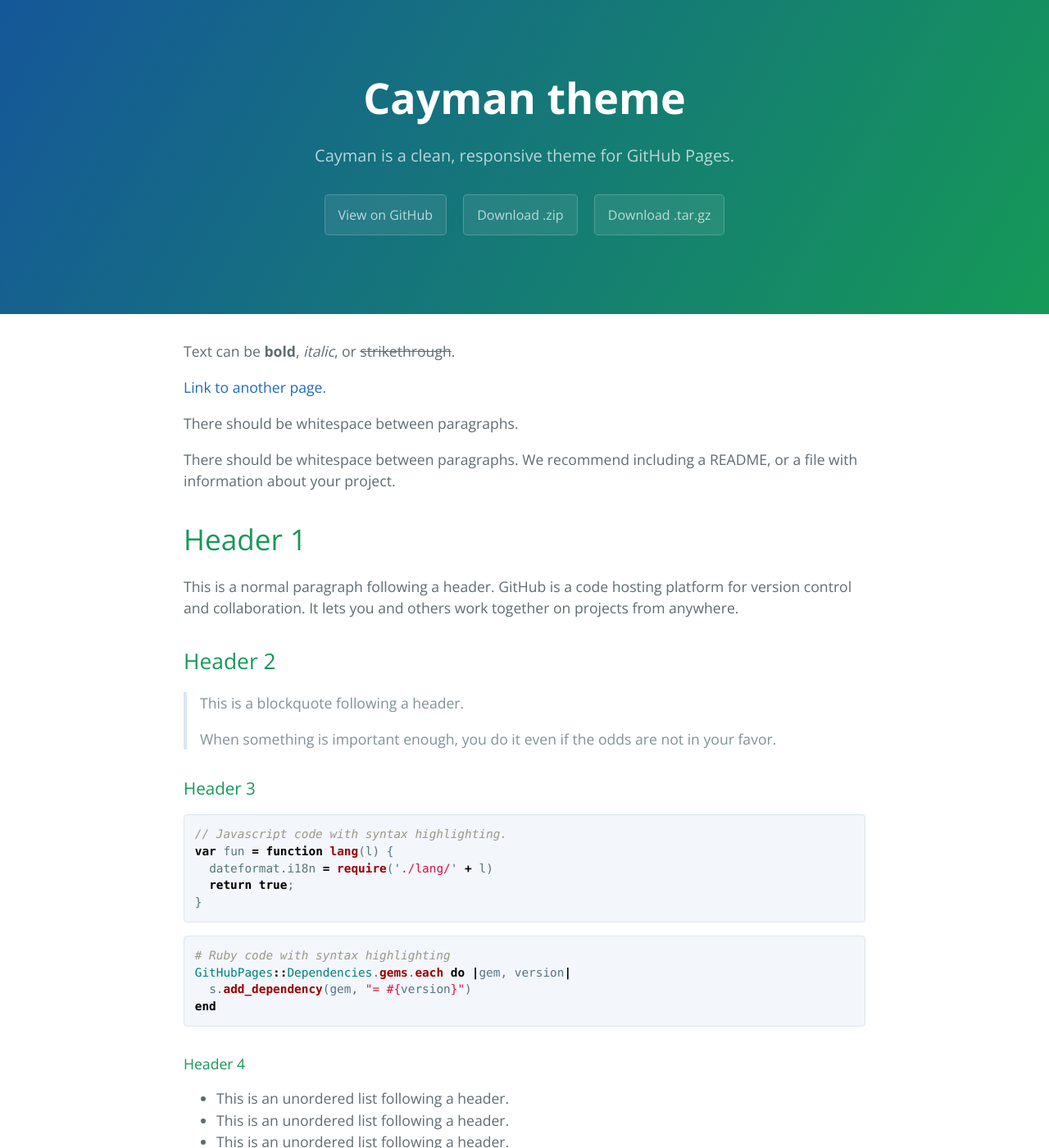
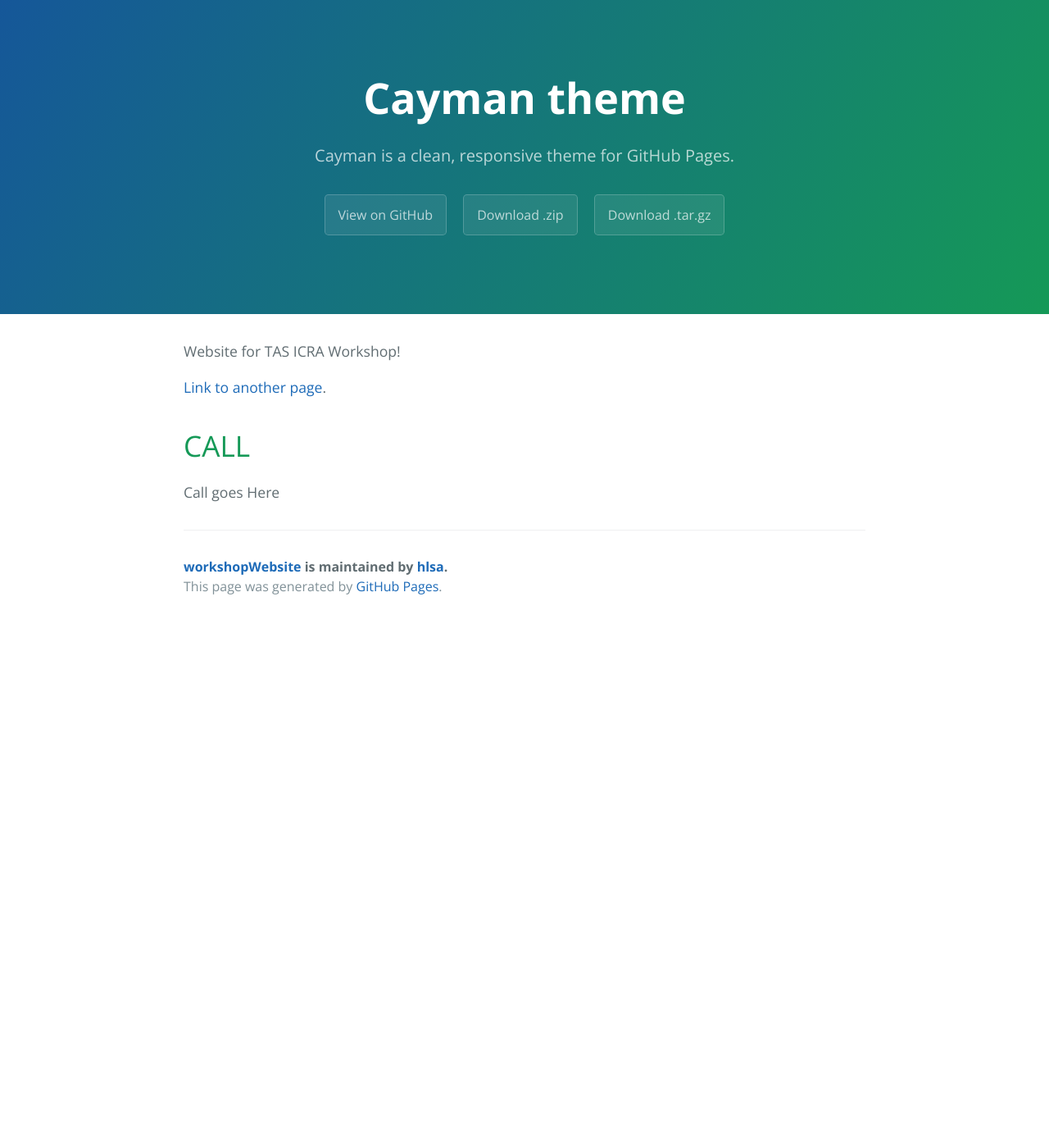
Before and after one commit to hlsa/workshopWebsite, a Jekyll site: the page built from index.md, in a window 1280 px wide and 1400 px high. Shown: the whole window at 82% size. Built offline with Jekyll 4.4.1, drawn with Linux system fonts in a browser that asks for light colours; some of the changed text lies outside the part shown.

Commit message:
Update index.md

````diff
--- a/index.md
+++ b/index.md
@@ -2,122 +2,11 @@
 layout: default
 ---
 
-Text can be **bold**, _italic_, or ~~strikethrough~~.
+Website for TAS ICRA Workshop!
 
 [Link to another page](./another-page.html).
 
-There should be whitespace between paragraphs.
 
-There should be whitespace between paragraphs. We recommend including a README, or a file with information about your project.
+# CALL
 
-# Header 1
-
-This is a normal paragraph following a header. GitHub is a code hosting platform for version control and collaboration. It lets you and others work together on projects from anywhere.
-
-## Header 2
-
-> This is a blockquote following a header.
->
-> When something is important enough, you do it even if the odds are not in your favor.
-
-### Header 3
-
-```js
-// Javascript code with syntax highlighting.
-var fun = function lang(l) {
-  dateformat.i18n = require('./lang/' + l)
-  return true;
-}
-```
-
-```ruby
-# Ruby code with syntax highlighting
-GitHubPages::Dependencies.gems.each do |gem, version|
-  s.add_dependency(gem, "= #{version}")
-end
-```
-
-#### Header 4
-
-*   This is an unordered list following a header.
-*   This is an unordered list following a header.
-*   This is an unordered list following a header.
-
-##### Header 5
-
-1.  This is an ordered list following a header.
-2.  This is an ordered list following a header.
-3.  This is an ordered list following a header.
-
-###### Header 6
-
-| head1        | head two          | three |
-|:-------------|:------------------|:------|
-| ok           | good swedish fish | nice  |
-| out of stock | good and plenty   | nice  |
-| ok           | good `oreos`      | hmm   |
-| ok           | good `zoute` drop | yumm  |
-
-### There's a horizontal rule below this.
-
-* * *
-
-### Here is an unordered list:
-
-*   Item foo
-*   Item bar
-*   Item baz
-*   Item zip
-
-### And an ordered list:
-
-1.  Item one
-1.  Item two
-1.  Item three
-1.  Item four
-
-### And a nested list:
-
-- level 1 item
-  - level 2 item
-  - level 2 item
-    - level 3 item
-    - level 3 item
-- level 1 item
-  - level 2 item
-  - level 2 item
-  - level 2 item
-- level 1 item
-  - level 2 item
-  - level 2 item
-- level 1 item
-
-### Small image
-
-![Octocat](https://github.githubassets.com/images/icons/emoji/octocat.png)
-
-### Large image
-
-![Branching](https://guides.github.com/activities/hello-world/branching.png)
-
-
-### Definition lists can be used with HTML syntax.
-
-<dl>
-<dt>Name</dt>
-<dd>Godzilla</dd>
-<dt>Born</dt>
-<dd>1952</dd>
-<dt>Birthplace</dt>
-<dd>Japan</dd>
-<dt>Color</dt>
-<dd>Green</dd>
-</dl>
-
-```
-Long, single-line code blocks should not wrap. They should horizontally scroll if they are too long. This line should be long enough to demonstrate this.
-```
-
-```
-The final element.
-```
+Call goes Here
````
